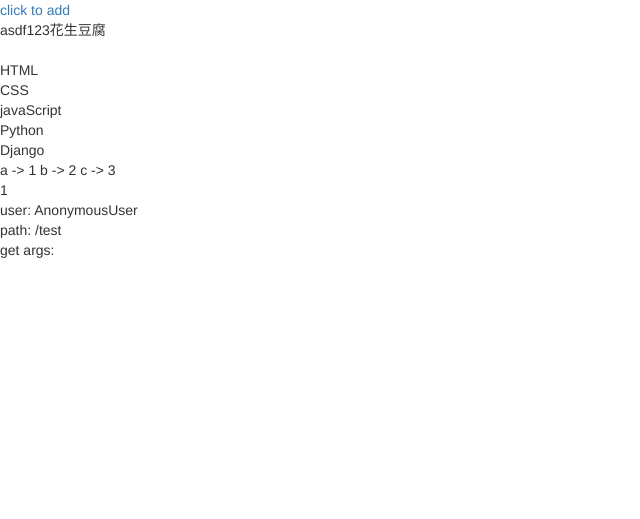
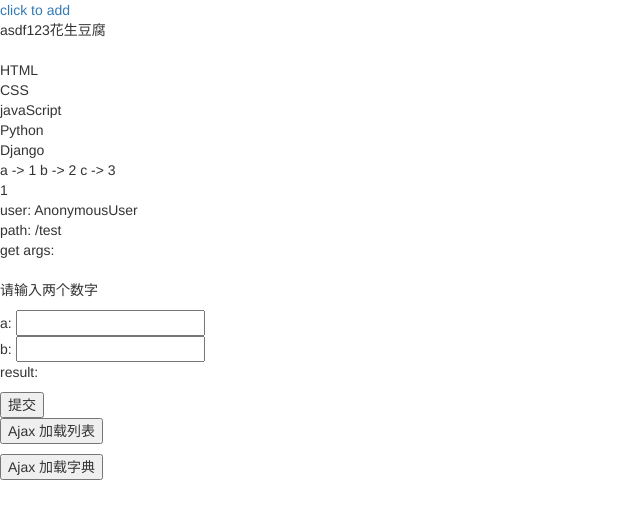
Before and after one commit to rainnnnny/djangosite, a Django app: page /test in a window 1280 px wide. Shown: the top 519 px of the page, without its empty margins (0-640 px from the left). Run offline with Django 3.2, Linux system fonts and the light colour scheme; some libraries are stand-ins or nearby versions.

Commit message:
cookie, redirect, jq test

```diff
--- a/helloapp/templates/test.html
+++ b/helloapp/templates/test.html
@@ -4,7 +4,19 @@
 <html>
 <link href="{% static 'bootstrap/css/bootstrap.min.css' %}" rel="stylesheet">
 <head>
-    <title>djaaaaaaaaaaaaaaango!</title>
+    <meta charset="utf-8">
+    <meta http-equiv="X-UA-Compatible" content="IE=edge">
+    <meta name="viewport" content="width=device-width, initial-scale=1">
+
+    <meta name="description" content="">
+    <meta name="author" content="">
+    <link rel="icon" href="../../static/images/app.ico">
+
+    <title>test</title>
+    <!-- Bootstrap core CSS -->
+    <link href="{% static 'bootstrap/css/bootstrap.min.css' %}" rel="stylesheet">
+    <script src="../../static/jquery-3.2.1.js"></script>
+
 </head>
 <body>
 
@@ -37,5 +49,61 @@ get args: {{ request.GET.urlencode }}
 
 <br>
 
+
+<p>请输入两个数字</p>
+<form action="/add/" method="get">
+    a: <input type="text" id="a" name="a"> <br>
+    b: <input type="text" id="b" name="b"> <br>
+    <p>result: <span id='result'></span></p>
+    <button type="button" id='sum'>提交</button>
+</form>
+
+
+<button id="list">Ajax 加载列表</button>
+<p id="list_result"></p>
+
+<button id="dict">Ajax 加载字典</button>
+<p id="dict_result"></p>
+
+
+<script>
+    $(document).ready(function(){
+      // 求和 a + b
+      $("#sum").click(function(){
+        var a = $("#a").val();
+        var b = $("#b").val();
+        $.ajax({
+            // type: "post",
+            url: "{% url 'add' %}",
+            data: {'a':a,'b':b},
+            success: function(ret){
+                $('#result').html(ret);
+            }
+        })
+      });
+
+      // 列表 list
+      $('#list').click(function(){
+          $.getJSON("{% url 'ajax_list' %}",function(ret){
+            //返回值 ret 在这里是一个列表
+            $('#list_result').text(ret);
+            for (var i = ret.length - 1; i >= 0; i--) {
+              // 把 ret 的每一项显示在网页上
+              $('#list_result').append(' ' + ret[i])
+            };
+          })
+      })
+
+      // 字典 dict
+      $('#dict').click(function(){
+          $.getJSON("{% url 'ajax_dict' %}",function(ret){
+              //返回值 ret 在这里是一个字典
+              $('#dict_result').append(ret.pyt + ret.hon + '<br>');
+              // 也可以用 ret['pyt']
+          })
+      })
+    });
+</script>
+
 </body>
 </html>
--- a/helloapp/views.py
+++ b/helloapp/views.py
@@ -1,31 +1,39 @@
 #coding:utf-8
 from django.shortcuts import render
-from django.http import HttpResponse
+from django.http import HttpResponse, JsonResponse, HttpResponseRedirect
 
-from django.http import HttpResponseRedirect
 from django.urls import reverse
 
 
+def ajax_list(request):
+    a = list(range(100))
+    return JsonResponse(a, safe=False)
+
+def ajax_dict(request):
+    name_dict = {'pyt': 'life is short, ', 'hon': 'I use __'}
+    return JsonResponse(name_dict)
+
+
 def test(request):
-	sTest = "asdf123花生豆腐"
-	lList = ["HTML", "CSS", "javaScript", "Python", "Django"]
-	dDict = {'a':1, 'b':2, 'c':3}
-	return render(request, 'test.html', {'sTest':sTest, 'lList':lList, 'dDict':dDict})
+    sTest = "asdf123花生豆腐"
+    lList = ["HTML", "CSS", "javaScript", "Python", "Django"]
+    dDict = {'a':1, 'b':2, 'c':3}
+    return render(request, 'test.html', {'sTest':sTest, 'lList':lList, 'dDict':dDict})
 
 def hello(request):
-	return HttpResponse("Hello django! ")
+    return HttpResponse("Hello django! ")
 
 def add(request):
-	a = request.GET['a']
-	b = request.GET['b']
-	c = int(a)+int(b)
-	return HttpResponse(str(c))
+    a = request.GET['a']
+    b = request.GET['b']
+    c = int(a) * int(b)
+    return HttpResponse(str(c))
 
 def add2(request, a, b):
-	c = int(a) + int(b)
-	return HttpResponse(str(c))
+    c = int(a) + int(b)
+    return HttpResponse(str(c))
 
 def old_add2_redirect(request, a, b):
-	return HttpResponseRedirect(
-		reverse('add2', args=(a, b))
-	)
+    return HttpResponseRedirect(
+        reverse('add2', args=(a, b))
+    )
--- a/hellodjango/urls.py
+++ b/hellodjango/urls.py
@@ -25,6 +25,8 @@ urlpatterns = [
 	url(r'^add/$', helloviews.add, name='add'),
 	url(r'^add/(\d+)/(\d+)/$', helloviews.old_add2_redirect),
 	url(r'^new_add/(\d+)/(\d+)/$', helloviews.add2, name='add2'),
+	url(r'^ajax_list/$', helloviews.ajax_list, name='ajax_list'),
+	url(r'^ajax_dict/$', helloviews.ajax_dict, name='ajax_dict'),
 
 	url(r'^index/$', mainviews.index, name="index"),
 	url(r'^$', mainviews.index),
--- a/main/templates/login.html
+++ b/main/templates/login.html
@@ -27,7 +27,7 @@
             <label for="inputAccount" class="sr-only">账号</label>
             <input name="account" id="inputAccount" class="form-control" placeholder="账号或手机" required autofocus>
             <label for="inputPassword" class="sr-only">密码</label>
-            <input name="password" id="inputPassword" class="form-control" placeholder="密码" required>
+            <input type="password" name="password" id="inputPassword" class="form-control" placeholder="密码" required>
             <div class="checkbox">
                 <label>
                     <input name="remember" type="checkbox" value=1> 记住密码
```
Also changed, not shown: hellodjango/defines.py (+7 -4 lines), main/templates/index.html (+3 -4 lines), main/views.py (+17 -12 lines), db.sqlite3, static/jquery-3.2.1.js (renamed from hellodjango/jquery-3.2.1.js).
